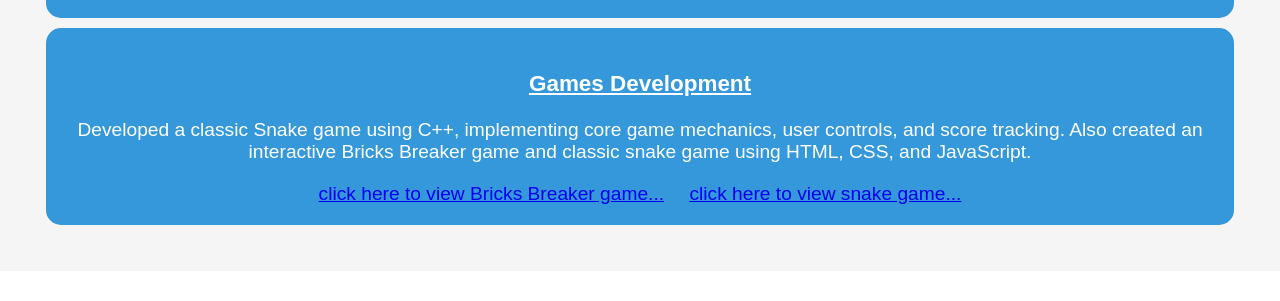
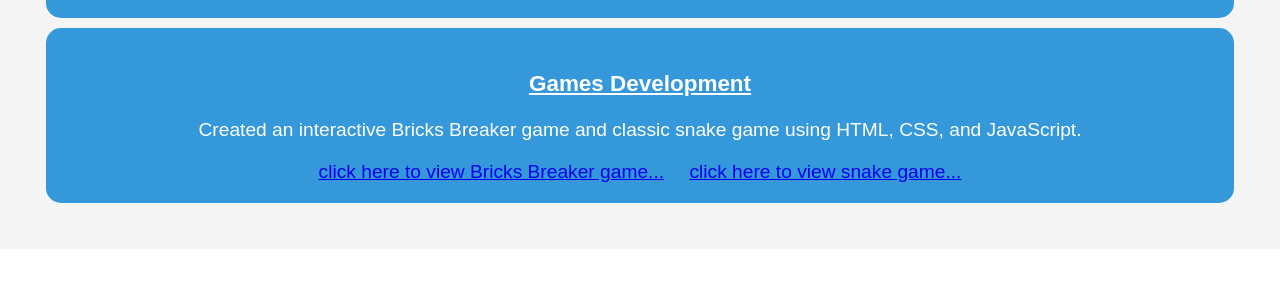
Before and after one commit to karthikofcl/karthikofficial.github.io, a plain HTML site: page index.html in a window 1280 px wide. Shown: the part 1701-2002 px from the top of the page. Drawn offline with Linux system fonts and the light colour scheme.

Commit message:
Update index.html

```diff
--- a/index.html
+++ b/index.html
@@ -107,12 +107,10 @@
       <div class="project">
         <h3><u>Games Development</u></h3>
         <p>
-          Developed a classic Snake game using C++, implementing core game
-          mechanics, user controls, and score tracking. Also created an
-          interactive Bricks Breaker game and classic snake game using HTML,
-          CSS, and JavaScript.
+           Created an interactive Bricks Breaker game and classic snake game using HTML,
+           CSS, and JavaScript.
         </p>
-        <a href="game3.html">click here to view Bricks Breaker game...</a>
+        <a href="https://exploretechversetech.blogspot.com/2023/08/classic-bricks-breaker-game.html">click here to view Bricks Breaker game...</a>
         <span style="margin: 0 10px"></span>
         <a href="game.html">click here to view snake game...</a>
       </div>
```
